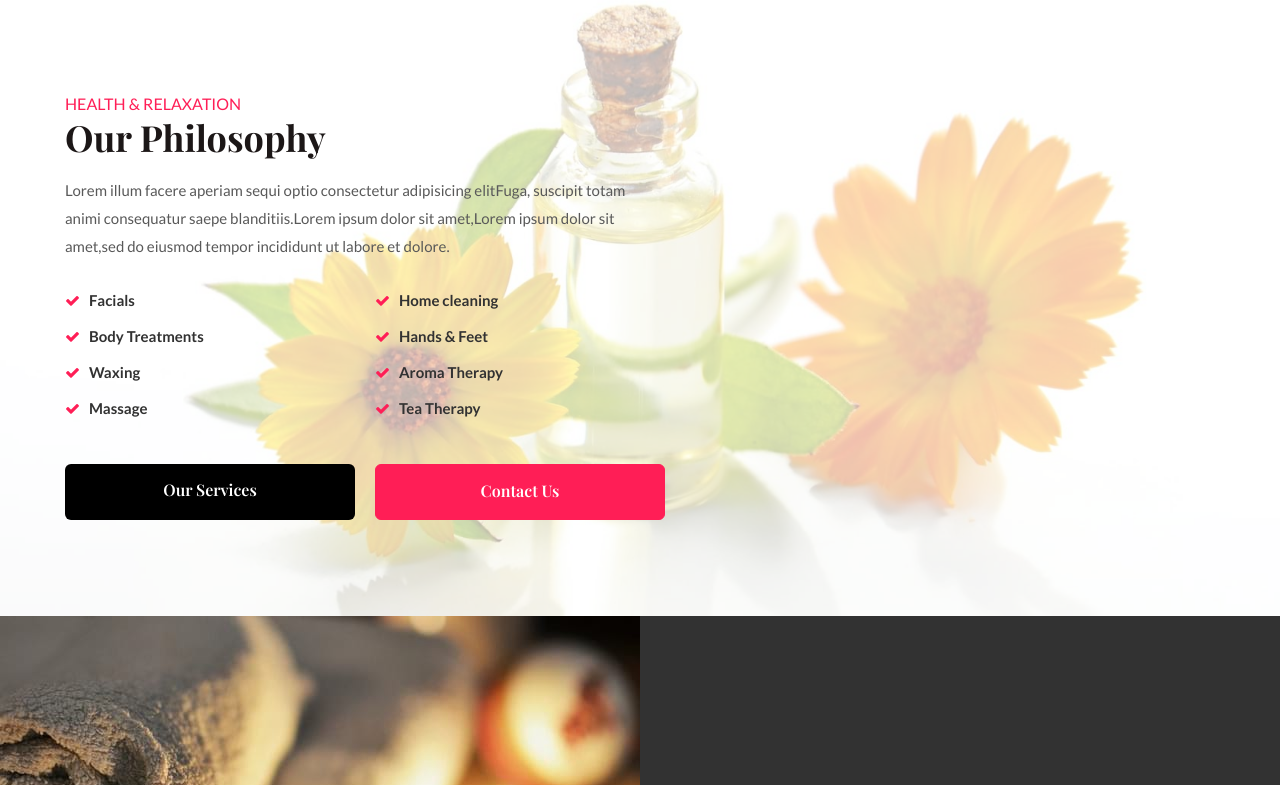
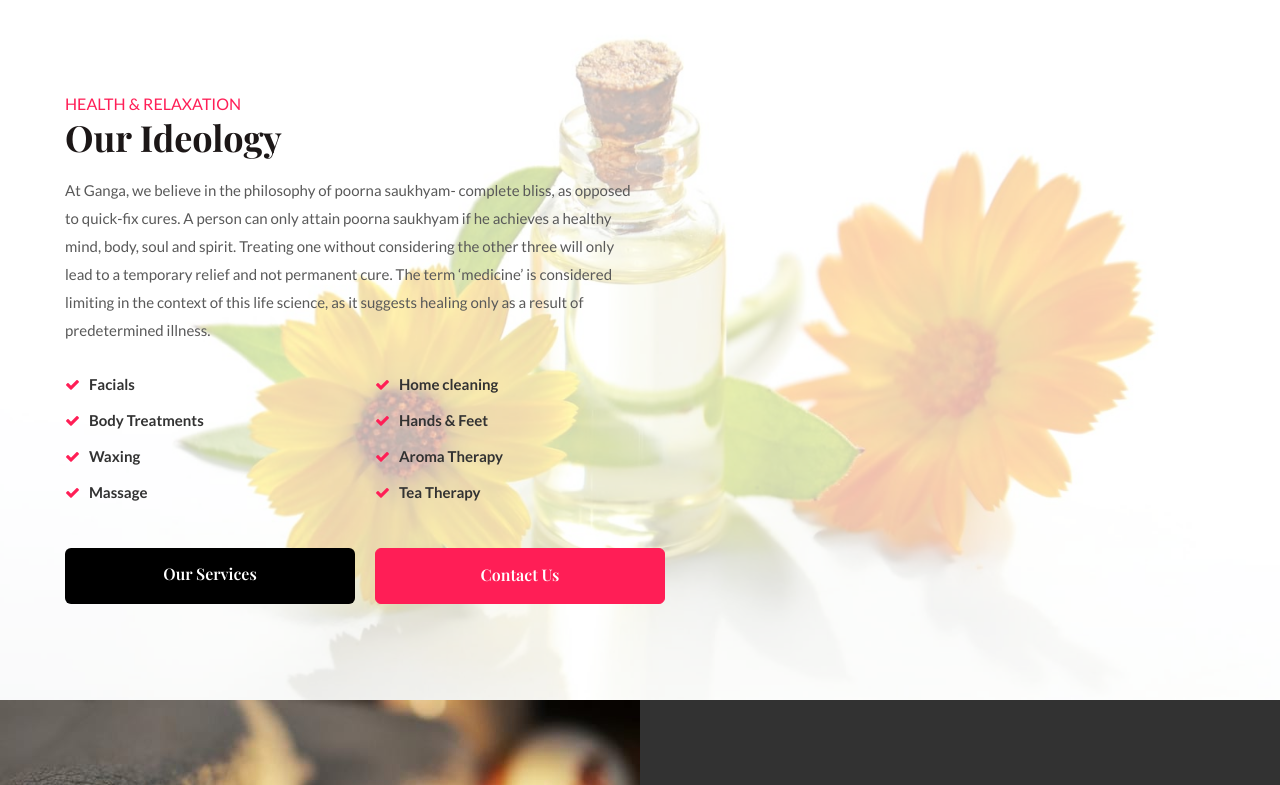
Before and after one commit to ShowkatShaik/firstproject, a plain HTML site: page index.html in a window 1280 px wide. Shown: the part 2091-2876 px from the top of the page. Drawn offline with nearby package versions, Linux system fonts and the light colour scheme; a web font is replaced by a local one.

Commit message:
Update index.html

```diff
--- a/index.html
+++ b/index.html
@@ -378,12 +378,14 @@
 					<div class="photo-6-inf-right">
 						<h6 class="sub-title">Health & Relaxation</h6>
 						<h3 class="hny-title">
-							Our Philosophy
+							Our Ideology
 						</h3>
-						<p class="mt-3">Lorem illum facere aperiam sequi optio consectetur adipisicing elitFuga,
-							suscipit totam animi consequatur saepe blanditiis.Lorem ipsum dolor sit amet,Lorem ipsum
-							dolor sit amet,sed do eiusmod tempor
-							incididunt ut labore et dolore.</p>
+						<p class="mt-3">At Ganga, we believe in the philosophy of poorna saukhyam- complete bliss,
+							as opposed to quick-fix cures. A person can only attain poorna saukhyam if he achieves
+							a healthy mind, body, soul and spirit. Treating one without considering the other three
+							will only lead to a temporary relief and not permanent cure. The term ‘medicine’ is
+							considered limiting in the context of this life science, as it suggests healing only
+							as a result of predetermined illness.</p>
 						<div class="servehny-1">
 							<div class="ser-sub">
 
@@ -564,7 +566,7 @@
 
 								</a>
 								<div class="blog-info">
-									<p class="date">26 Apr, 2020</p>
+									<p class="date">20 Oct,2021</p>
 									<a href="blog-single.html">
 										<h4>Emergency Cleaning Tips For Your Big Day</h4>
 									</a>
@@ -582,7 +584,7 @@
 
 								</a>
 								<div class="blog-info">
-									<p class="date">26 Apr, 2020</p>
+									<p class="date">22 Oct,2021</p>
 									<a href="blog-single.html">
 										<h4>Speed Cleaning Tips From Cleaners</h4>
 									</a>
@@ -600,7 +602,7 @@
 
 								</a>
 								<div class="blog-info">
-									<p class="date">26 Apr, 2020</p>
+									<p class="date">26 Oct,2021</p>
 									<a href="blog-single.html">
 										<h4>The Benefits of Natural Cosmetics</h4>
 									</a>
```
